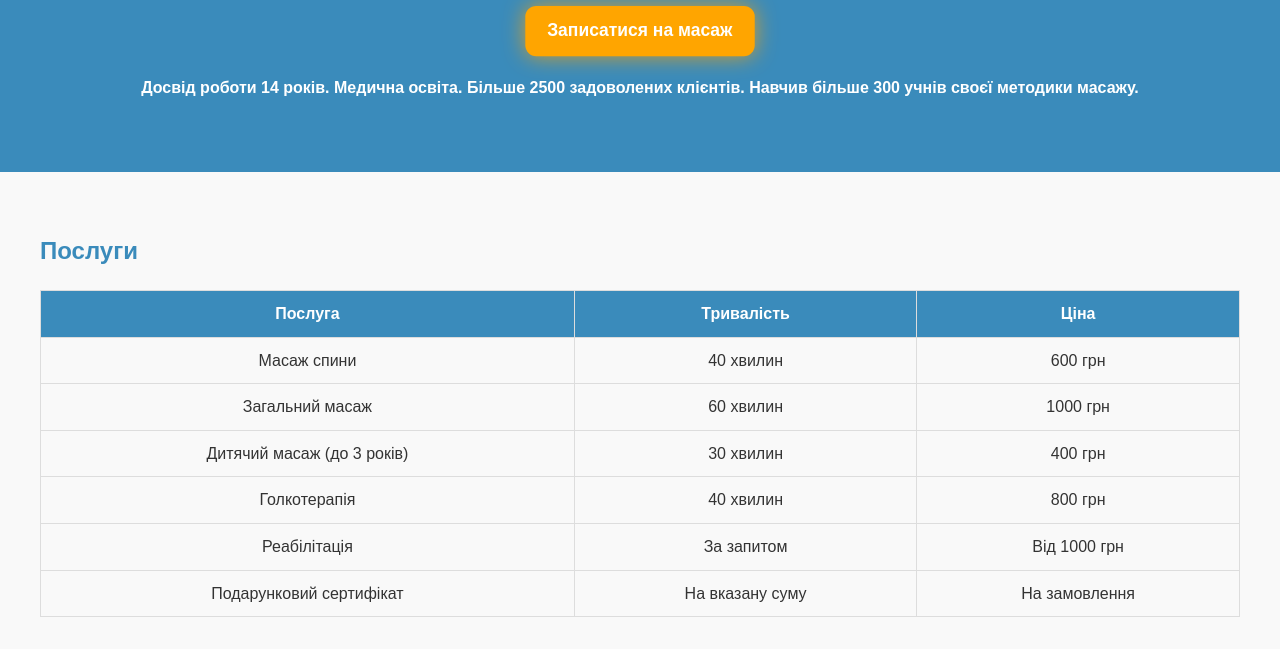
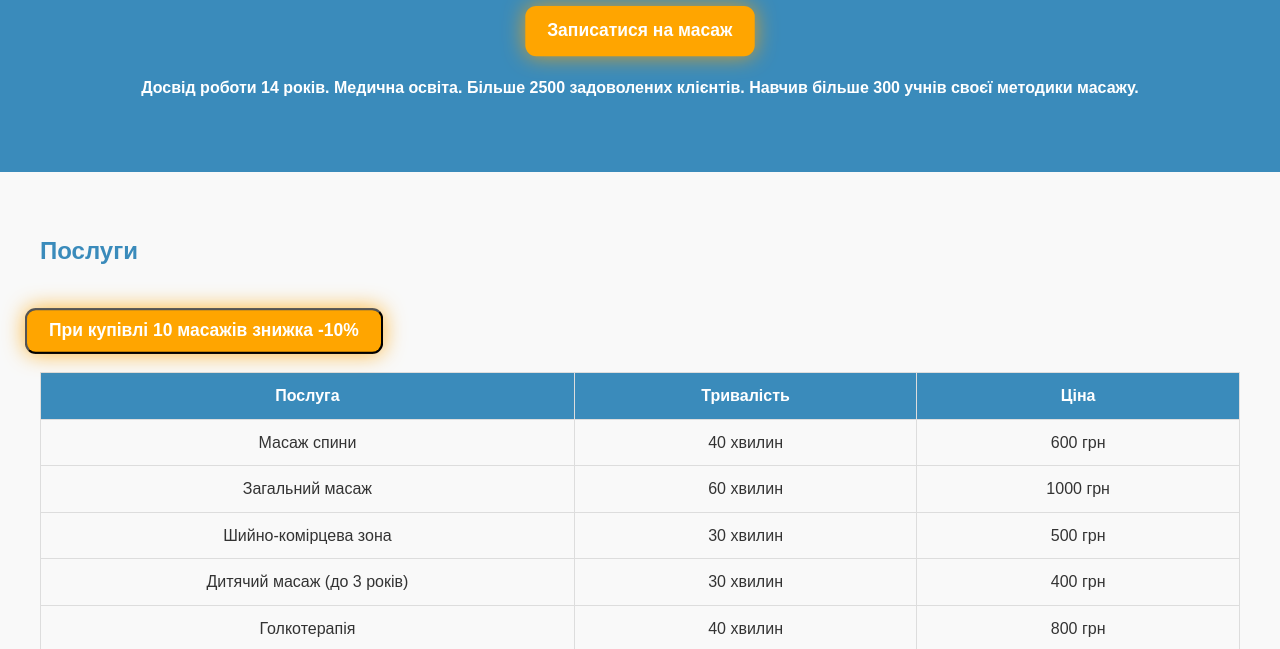
Before and after one commit to PavloLevko/massage, a plain HTML site: page index.html in a window 1280 px wide. Shown: the part 126-775 px from the top of the page. Drawn offline with Linux system fonts and the light colour scheme.

Commit message:
Update index.html

```diff
--- a/index.html
+++ b/index.html
@@ -129,6 +129,11 @@
                         <td>60 хвилин</td>
                         <td>1000 грн</td>
                     </tr>
+                     <tr>
+                        <td>Шийно-комірцева зона</td>
+                        <td>30 хвилин</td>
+                        <td>500 грн</td>
+                    </tr>
                     <tr>
                         <td>Дитячий масаж (до 3 років)</td>
                         <td>30 хвилин</td>
@@ -150,6 +155,7 @@
                         <td>На замовлення</td>
                     </tr>
                 </tbody>
+ <button class ="btn">При купівлі 10 масажів знижка -10%</button>
             </table>
         </section>
 
```
